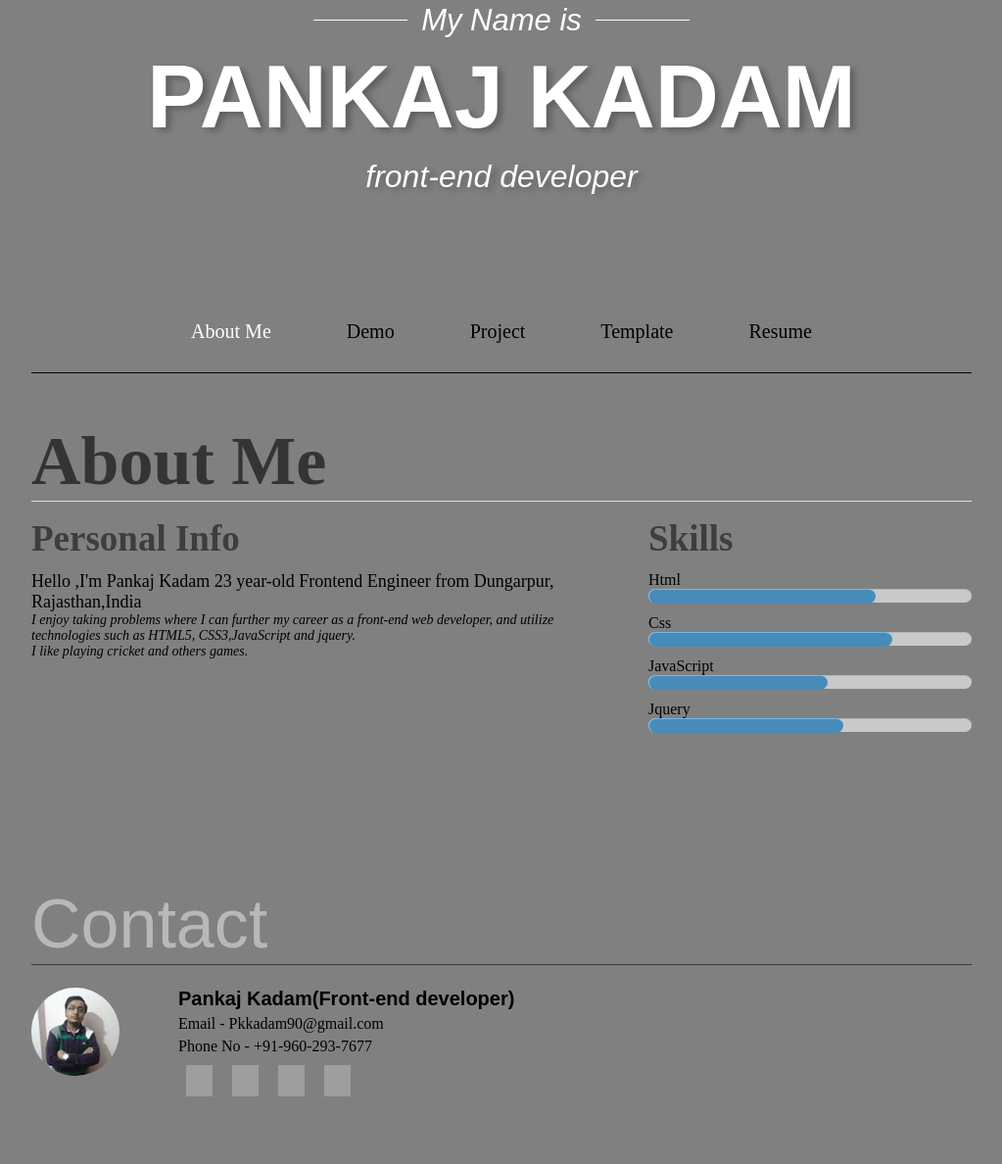
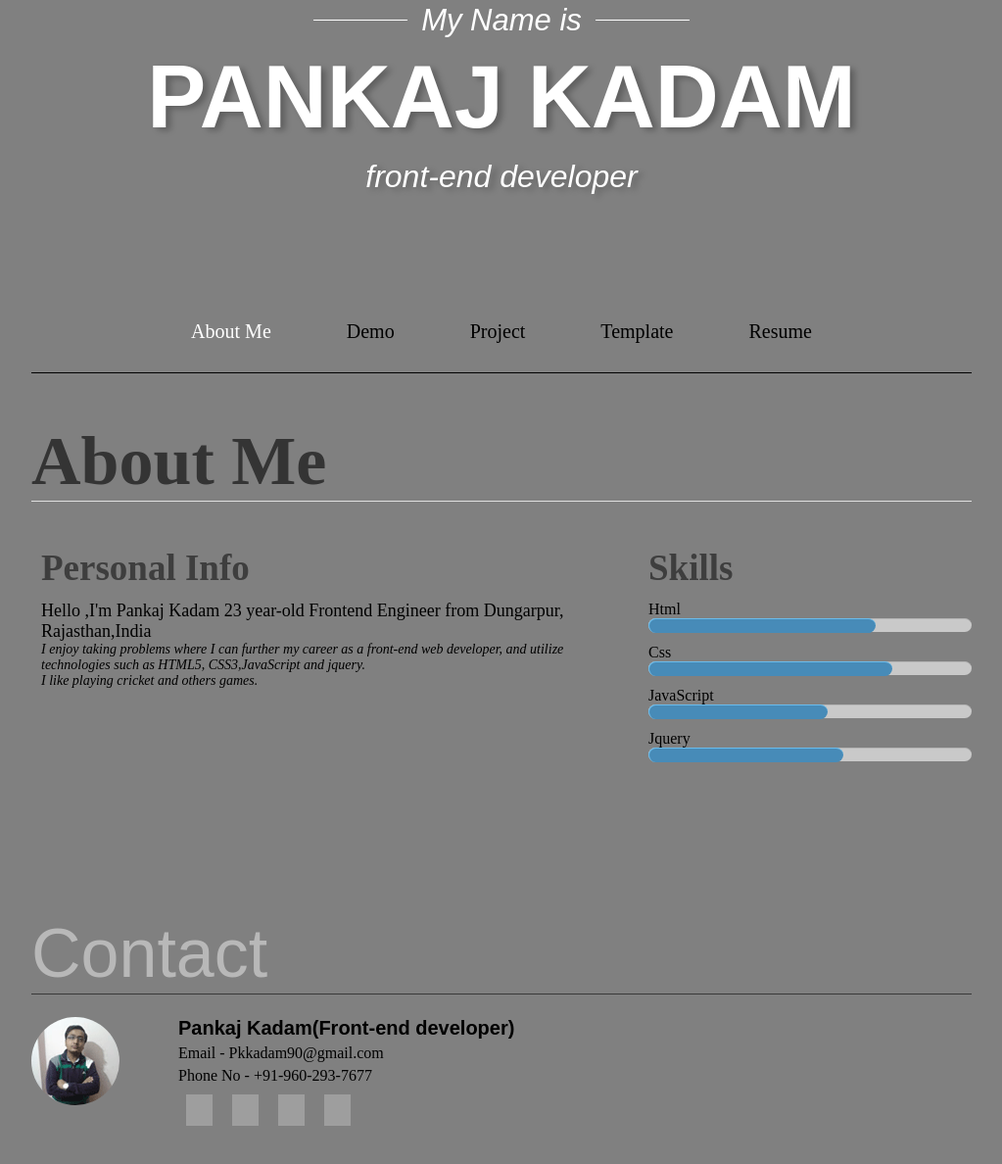
Before and after one commit to pankajkadam/pankajkadam.github.io, a Jekyll site: the page built from index.html, in a window 1280 px wide. Shown: the whole page at 98% size, without its empty margins (128-1151 px from the left). Built offline with Jekyll 4.4.1, drawn with Linux system fonts in a browser that asks for light colours; Markdown is read by kramdown in place of the engine named in the settings; before the commit the page ends 1158 px from its top, so only the background shows below that; grey boxes are pictures that could not be loaded.

Commit message:
first commit

```diff
--- a/css/main.css
+++ b/css/main.css
@@ -1112,7 +1112,7 @@ body{
   padding-top: 50px;
   text-align: left;
   border-bottom: 1px solid #e0e0e0;
-  margin-bottom: 20px;
+  margin-bottom: 50px;
   font-size: 70px;
   line-height: 80px;
   color: #343434;
@@ -1120,11 +1120,12 @@ body{
 .content
 {
   height: 370px;
+  margin-left: 10px;
 }
 .content_left
 {
   width: 600px;
-  margin-right: 30px;
+  margin-right: 20px;
   height: 300px;
   float: left;
 }
```
